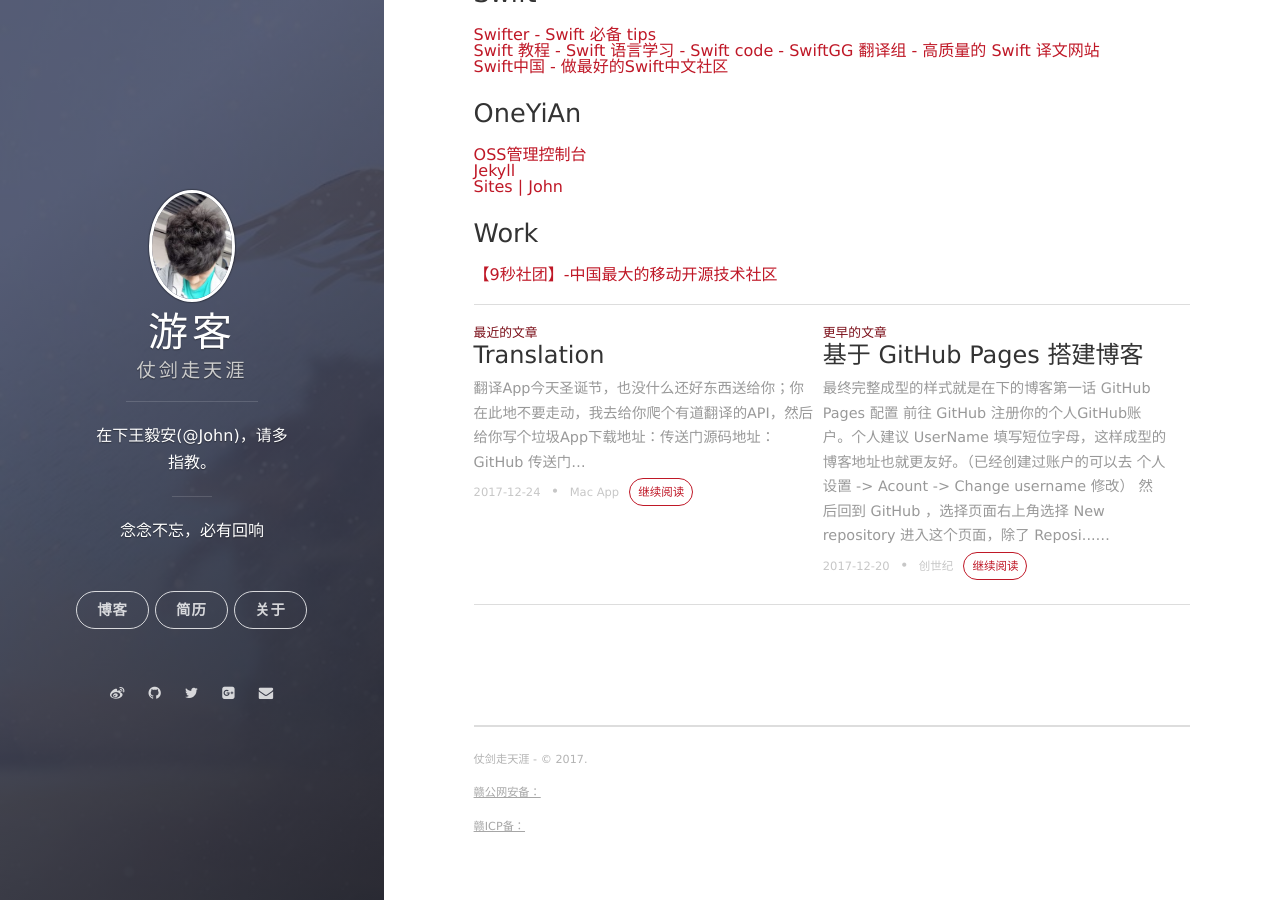
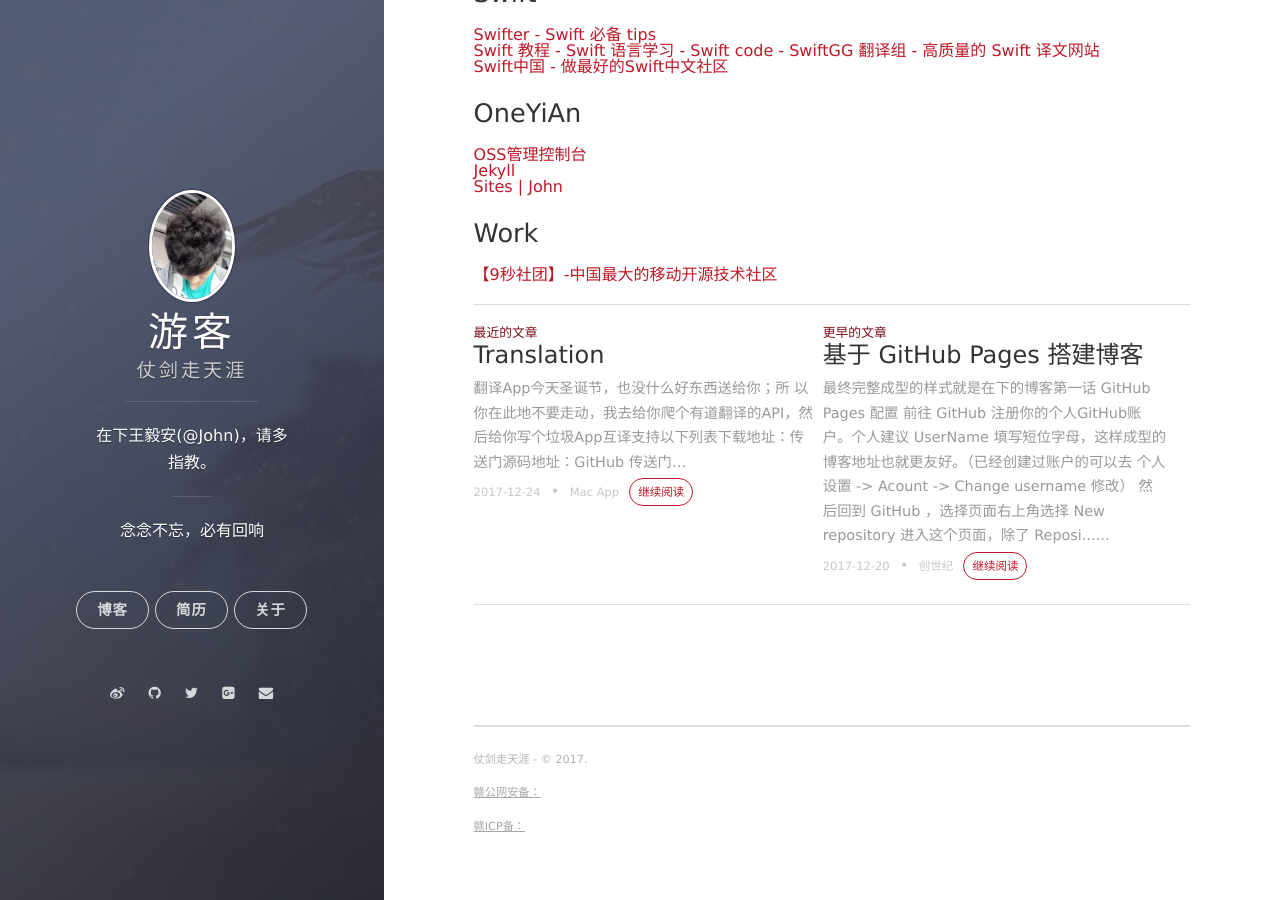
Before and after one commit to oneyian/oneyian.github.com, a Jekyll site: the page built from _posts/2017-12-23-ChormeMark.md, in a window 1280 px wide and 900 px high, scrolled down 1521 px. Built offline with Jekyll 4.4.1, drawn with Linux system fonts in a browser that asks for light colours; nearby versions of some CDN libraries; comment, search, counter and statistics services are not loaded.

Commit message:
更新截图

```diff
--- a/_posts/2017-12-25-Translation.md
+++ b/_posts/2017-12-25-Translation.md
@@ -8,11 +8,19 @@
 ### 翻译App
 ![icon](/assets/2017-12-25/1.jpg)
 
-##### 今天圣诞节，也没什么还好东西送给你；
+#### 今天圣诞节，也没什么好东西送给你；
+
+#### 所 以
+
 `你在此地不要走动，我去给你爬个有道翻译的API，然后给你写个垃圾App`
 
 ![image](/assets/2017-12-25/2.jpg)
 
+### 互译
+### 支持以下列表
+
+![image](/assets/2017-12-25/3.jpg)
+
 下载地址：[传送门](http://down.codersworld.cn/Translation.zip)
 
 源码地址：[GitHub 传送门](https://github.com/oneyian/Translation)
```
Also changed, not shown: assets/2017-12-25/3.jpg (added).
